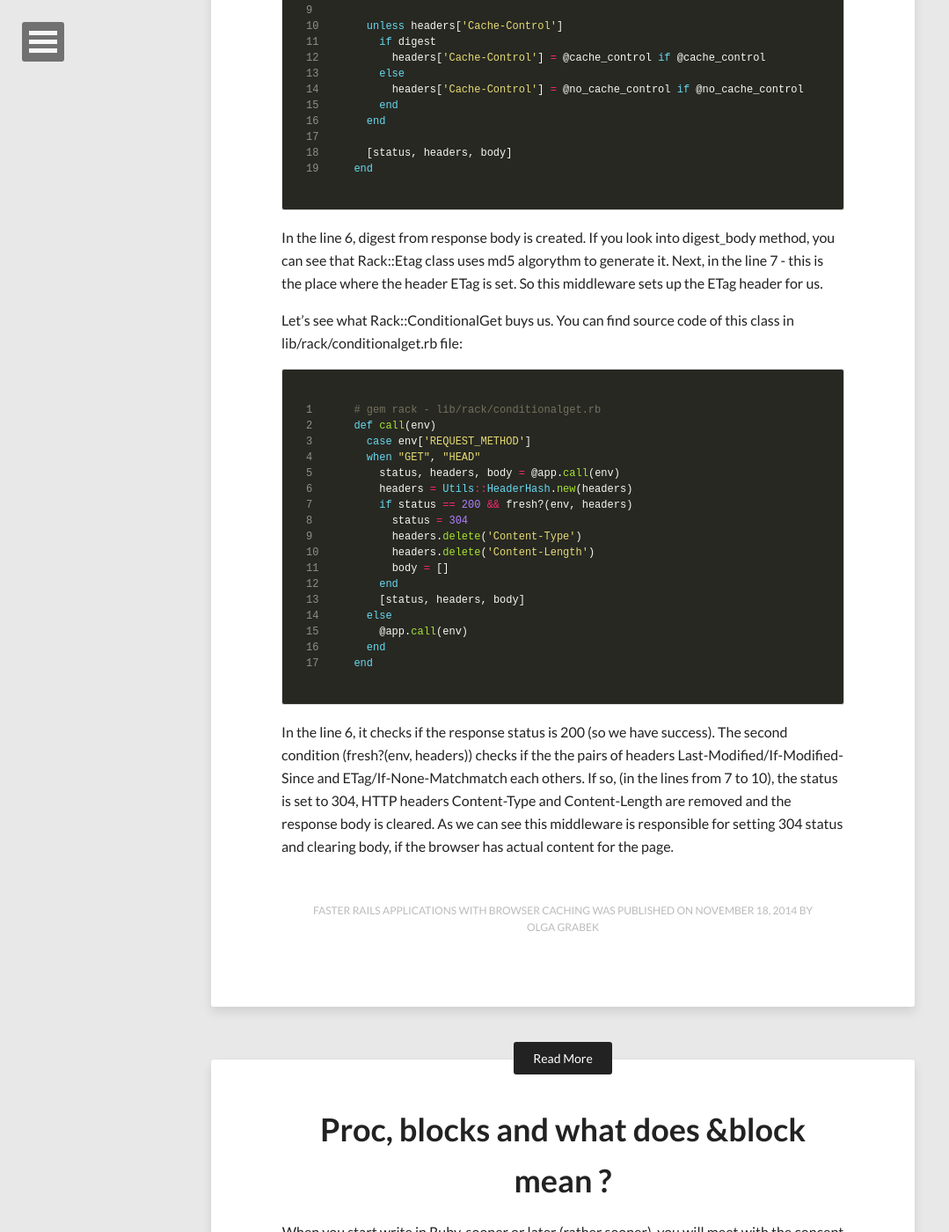
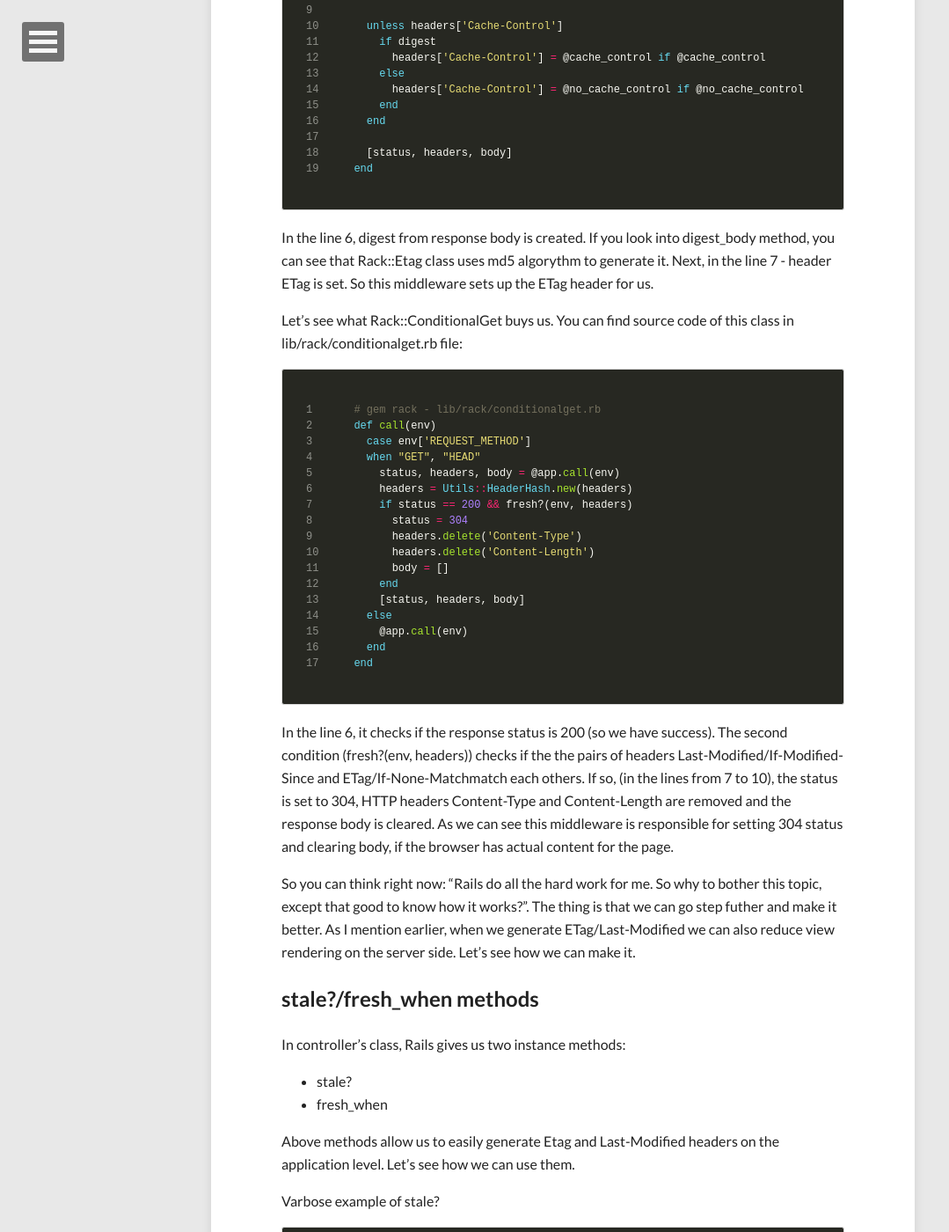
Before and after one commit to Olgagr/Olgagr.github.io, a Jekyll site: the page built from _posts/2014-11-18-faster-rails-app-with-http-caching.markdown, in a window 1280 px wide and 1400 px high, scrolled down 3764 px. Shown: the whole window at 88% size, without its empty margins (0-1079 px from the left). Built offline with Jekyll 4.4.1, drawn with Linux system fonts in a browser that asks for light colours; nearby versions of some CDN libraries; Markdown is read by kramdown in place of the engine named in the settings; some of the changed text lies outside the part shown.

Commit message:
Describe stale? and fresh_when methods

```diff
--- a/_posts/2014-11-18-faster-rails-app-with-http-caching.markdown
+++ b/_posts/2014-11-18-faster-rails-app-with-http-caching.markdown
@@ -115,7 +115,7 @@ def call(env)
 end
 {% endhighlight %}
 
-In the line 6, digest from response body is created. If you look into digest_body method, you can see that Rack::Etag class uses md5 algorythm to generate it. Next, in the line 7 - this is the place where the header ETag is set. So this middleware sets up the ETag header for us.
+In the line 6, digest from response body is created. If you look into digest_body method, you can see that Rack::Etag class uses md5 algorythm to generate it. Next, in the line 7 - header ETag is set. So this middleware sets up the ETag header for us.
 
 Let's see what Rack::ConditionalGet buys us. You can find source code of this class in lib/rack/conditionalget.rb file:
 
@@ -140,3 +140,54 @@ end
 {% endhighlight %}
 
 In the line 6, it checks if the response status is 200 (so we have success). The second condition (fresh?(env, headers)) checks if the the pairs of headers Last-Modified/If-Modified-Since and ETag/If-None-Matchmatch each others. If so, (in the lines from 7 to 10), the status is set to 304, HTTP headers Content-Type and Content-Length are removed and the response body is cleared. As we can see this middleware is responsible for setting 304 status and clearing body, if the browser has actual content for the page.
+
+So you can think right now: "Rails do all the hard work for me. So why to bother this topic, except that good to know how it works?". The thing is that we can go step futher and make it better. As I mention earlier, when we generate ETag/Last-Modified we can also reduce view rendering on the server side. Let's see how we can make it.
+
+## stale?/fresh_when methods
+
+In controller's class, Rails gives us two instance methods:
+
+* stale?
+* fresh_when
+
+Above methods allow us to easily generate Etag and Last-Modified headers on the application level. Let's see how we can use them.
+
+Varbose example of stale?
+
+{% highlight ruby linenos %}
+def show
+  @book = Book.find(params[:id])
+  if stale?(last_modified: @book.updated_at, etag: @book)
+    respond_to do |f|
+      #standard rendering
+    end
+  end
+end
+{% endhighlight %}
+
+We can also use shorter form of stale?
+
+{% highlight ruby linenos %}
+def show
+  @book = Book.find(params[:id])
+  respond_with(@book) if stale?(@book)
+end
+{% endhighlight %}
+
+fresh_when works in different way. Verbose example:
+
+{% highlight ruby linenos %}
+def show
+  @book = Book.find(params[:id])
+  fresh_when(last_modified: @book.updated_at, etag: @book)
+end
+{% endhighlight %}
+
+and concise example:
+
+{% highlight ruby linenos %}
+def show
+  @book = Book.find(params[:id])
+  fresh_when @book
+end
+{% endhighlight %}
```
